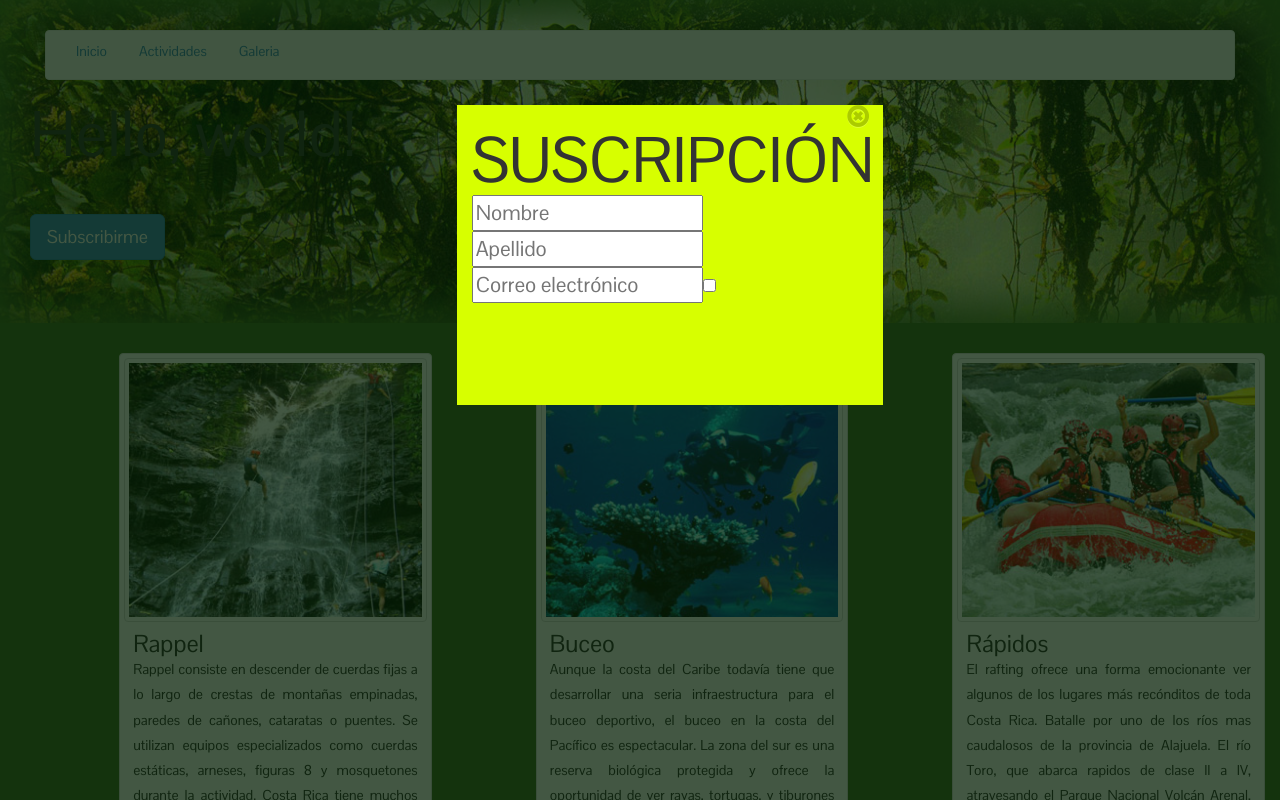
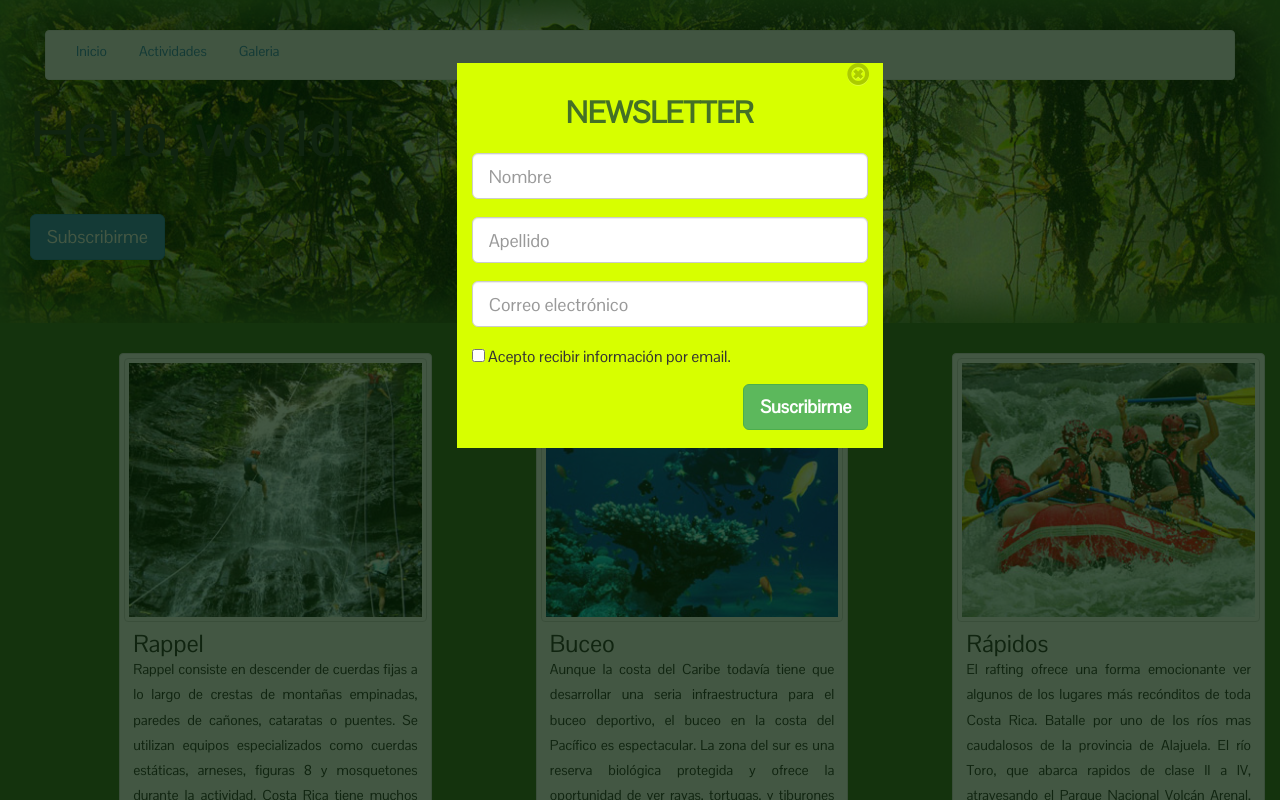
Before and after one commit to danyhv2/Final-project-JS, a plain HTML site: page proyecto progra/index.html in a window 1280 px wide. Both pictures are taken after a click on the button "Subscribirme". Shown: the top 800 px of the page. Drawn offline with Linux system fonts and the light colour scheme.

Commit message:
Modal dialog del boletín informativo completo visualmente.

```diff
--- a/proyecto progra/css/style.css
+++ b/proyecto progra/css/style.css
@@ -44,11 +44,11 @@ footer{
 
 .suscriptionDialog {
 	min-width: 300px;
-	height: 300px;
+	min-height: 300px;
 	background-color: #d7ff00;
 	z-index: 1001;
 	position: absolute;
-	top: 5em;
+	top: 3em;
 }
 
 .suscriptionShadow {
@@ -65,7 +65,26 @@ footer{
 }
 
 .txtTitulo {
+	color: #447026;
+	font-weight: bold !important;
+	line-height: 2em;
+	padding: 0;
+}
 
+.txtSuscripcion {
+	margin-bottom: 1em;
+}
+
+.txtAceptacion {
+	font-weight: normal;
+	font-size: 0.75em;
+	margin-bottom: 1em;
+	display: block;
+}
+
+.btnSuscripcion {
+	font-weight: bold;
+	margin-bottom: 1em;
 }
 
 /*************************************/
--- a/proyecto progra/js/modalSuscripcion.plugin.js
+++ b/proyecto progra/js/modalSuscripcion.plugin.js
@@ -22,15 +22,18 @@
 					$(this.element).click(function(){
 						if(self.settings.position == 'right'){
 
-							$(this).parent().append($('<div></div>').addClass('suscriptionDialog').addClass('col-xs-10 col-xs-offset-1 col-sm-6 col-sm-offset-3 col-lg-4 col-lg-offset-4'));
+							$(this).parent().append($('<div></div>').addClass('suscriptionDialog').addClass('col-xs-10 col-xs-offset-1 col-sm-6 col-sm-offset-3 col-lg-4 col-lg-offset-4 clearfix'));
 
 							$('.suscriptionDialog').append($('<span></span>').addClass('glyphicon glyphicon-remove-circle close'));
 
-							$('.suscriptionDialog').append($('<h1 class="txtTitulo">'+'SUSCRIPCIÓN'+'</h1>'));
-							$('.suscriptionDialog').append($('<input type="text" placeholder="Nombre" class="txtSuscripcion">').addClass('inputSuscripcion'));
-							$('.suscriptionDialog').append($('<input type="text" placeholder="Apellido" class="txtSuscripcion">').addClass('inputSuscripcion'));
-							$('.suscriptionDialog').append($('<input type="text" placeholder="Correo electrónico" class="txtSuscripcion">').addClass('inputSuscripcion'));
-							$('.suscriptionDialog').append($('<input type="checkbox">').addClass('inputSuscripcion'));
+							$('.suscriptionDialog').append($('<div>'+'<h2 class="txtTitulo">'+'NEWSLETTER'+'</h2>'+'</div>').addClass('text-center'));
+
+							$('.suscriptionDialog').append($('<input type="text" placeholder="Nombre">').addClass('txtSuscripcion').addClass('form-control input-lg'));
+							$('.suscriptionDialog').append($('<input type="text" placeholder="Apellido">').addClass('txtSuscripcion').addClass('form-control input-lg'));
+							$('.suscriptionDialog').append($('<input type="text" placeholder="Correo electrónico">').addClass('txtSuscripcion').addClass('form-control input-lg'));
+							$('.suscriptionDialog').append($('<label>'+'<input type="checkbox">'+'  Acepto recibir información por email.'+'</label>').addClass('txtAceptacion'));
+
+							$('.suscriptionDialog').append($('<button class="btnSuscripcion" type="button">'+'Suscribirme'+'</button>').addClass('btn btn-success btn-lg pull-right'));
 
 							$(this).parent().append($('<div></div>').addClass('suscriptionShadow')
 							);
```
